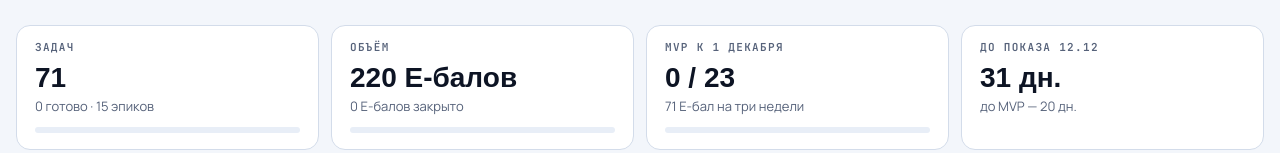
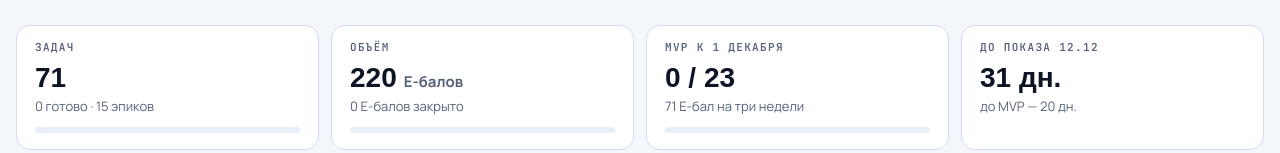
Before and after one commit to chronopose/chronopose, a plain HTML site: page docs/board/index.html in a window 1280 px wide. Shown: the part 173-326 px from the top of the page. Drawn offline with Linux system fonts and the light colour scheme; a web font is replaced by a local one.

Commit message:
Доска: единица Е-балов мельче числа

```diff
--- a/docs/board/index.html
+++ b/docs/board/index.html
@@ -39,6 +39,7 @@ h1{font:700 clamp(26px,4vw,40px)/1.1 var(--f-display);margin:10px 0 8px;letter-s
 .stat{background:var(--surface);border:1px solid var(--line);border-radius:14px;padding:16px 18px;min-width:0}
 .stat .k{font:600 11px/1 var(--f-mono);letter-spacing:.12em;text-transform:uppercase;color:var(--muted)}
 .stat .v{font:700 28px/1.1 var(--f-display);margin-top:10px;font-variant-numeric:tabular-nums}
+.stat .v small{font:700 15px/1 var(--f-body);color:var(--muted);margin-left:4px}
 .stat .s{color:var(--muted);font-size:13px;margin-top:4px}
 .bar{height:6px;background:var(--sunk);border-radius:99px;overflow:hidden;margin-top:10px}
 .bar i{display:block;height:100%;background:linear-gradient(90deg,var(--cyan),var(--violet));border-radius:99px}
@@ -154,7 +155,7 @@ function render(){
   const mvp = items.filter(isMvp);
   document.getElementById("stats").innerHTML =
     stat("Задач", items.length, `${done(items).length} готово · ${epics.length} эпиков`, done(items).length/items.length) +
-    stat("Объём", eb(pts(items)), `${eb(pts(done(items)))} закрыто`, pts(done(items))/(pts(items)||1)) +
+    stat("Объём", pts(items) + `<small>${eb(pts(items)).replace(/^\d+ /, " ")}</small>`, `${eb(pts(done(items)))} закрыто`, pts(done(items))/(pts(items)||1)) +
     stat("MVP к 1 декабря", `${done(mvp).length} / ${mvp.length}`, `${eb(pts(mvp))} на три недели`, done(mvp).length/(mvp.length||1)) +
     stat("До показа 12.12", daysTo("2026-12-12") + " дн.", `до MVP — ${daysTo("2026-12-01")} дн.`, null);
   document.getElementById("count").textContent = `${shown.length} из ${items.length}`;
```
